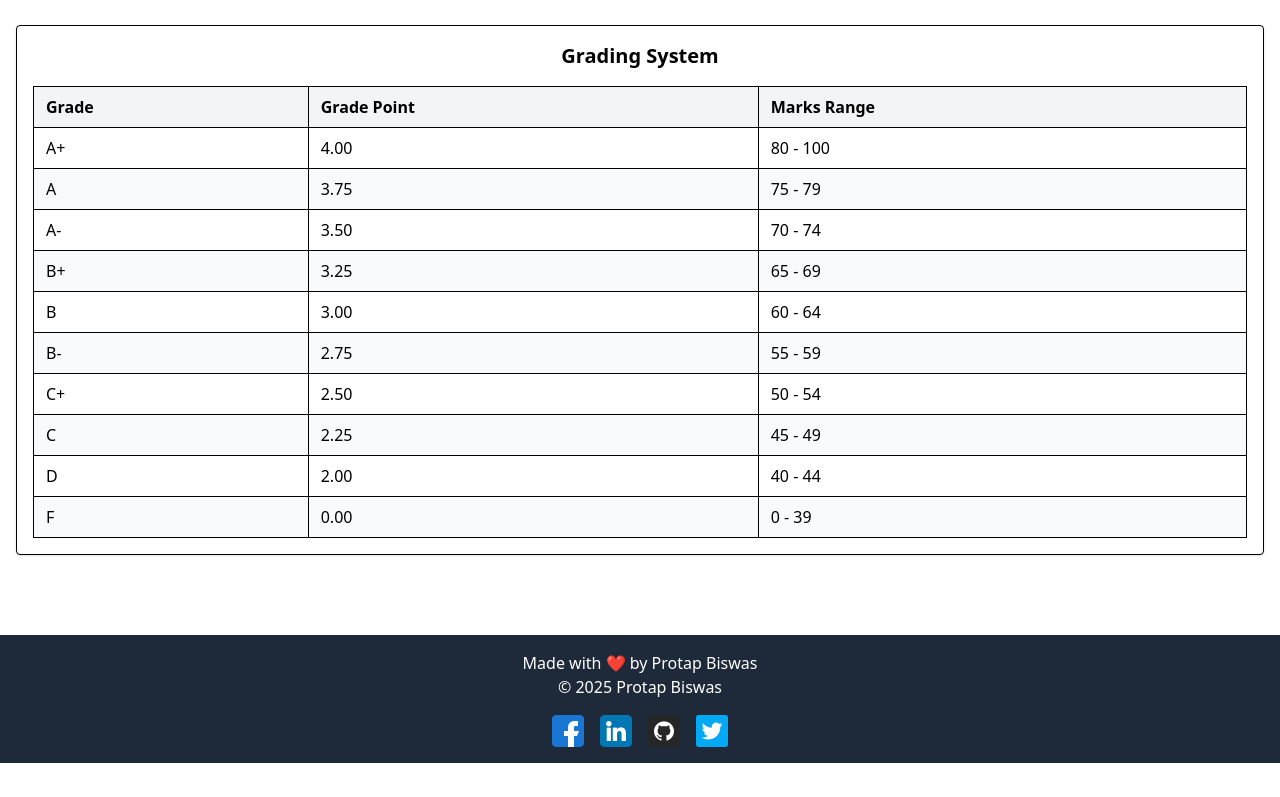
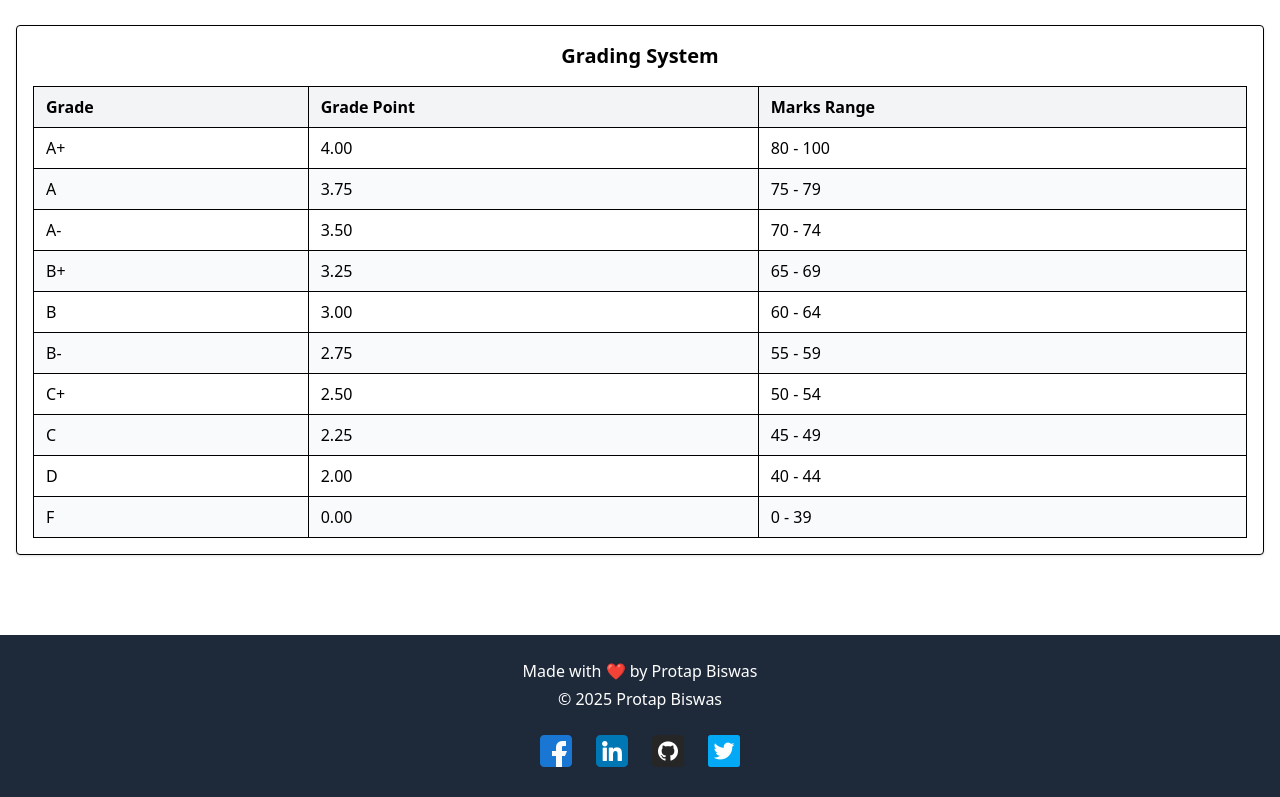
Before and after one commit to protap1100/Cgpa-Calculator, a React (Vite) app: page / in a window 1280 px wide. Shown: the part 911-1708 px from the top of the page. Before the commit the page ends 1674 px from the top, so only its background shows below. Built offline with nearby package versions, Linux system fonts and the light colour scheme.

Commit message:
footer updated

```diff
--- a/src/Components/Footer.jsx
+++ b/src/Components/Footer.jsx
@@ -3,7 +3,6 @@ import twitter from "../assets/Social-Icons/twitter.png";
 import linkedin from "../assets/Social-Icons/linkedin.png";
 import github from "../assets/Social-Icons/github.png";
 import facebook from "../assets/Social-Icons/facebook.png";
-import { Link } from "react-router-dom";
 
 const Footer = () => {
   const fade = useSpring({
@@ -15,35 +14,46 @@ const Footer = () => {
   return (
     <animated.footer
       style={fade}
-      className="mt-10 footer footer-center bg-gray-800 text-white p-4"
+      className="mt-10 bg-gray-800 text-white py-6 px-4"
     >
-      <div className="container mx-auto text-center">
-        <aside className="mb-4">
-          <p>Made with ❤️ by Protap Biswas</p>
+      <div className="container max-w-5xl mx-auto text-center">
+        <aside className="mb-6 space-y-1 text-sm md:text-base">
+          <p>Made with <span role="img" aria-label="heart">❤️</span> by Protap Biswas</p>
           <p>&copy; {new Date().getFullYear()} Protap Biswas</p>
         </aside>
-        <div className="flex justify-center space-x-4">
-          <Link to="https://www.facebook.com/protap.biswas1100">
-            <img className="h-8 w-8" src={facebook} alt="" />{" "}
-          </Link>
-          <Link to="https://www.linkedin.com/in/protap-biswas1100/">
-            <img
-              className="h-8 w-8 hover:bg-transparent"
-              src={linkedin}
-              alt=""
-            />{" "}
-          </Link>
-          <Link to="https://github.com/protap1100">
-            <img className="h-8 w-8 hover:bg-transparent" src={github} alt="" />{" "}
-          </Link>
-          <Link to="https://twitter.com/protapb110">
-            <img
-              className="h-8 w-8 hover:bg-transparent"
-              src={twitter}
-              alt=""
-            />{" "}
-          </Link>
-        </div>
+        <nav aria-label="Social media links">
+          <ul className="flex justify-center space-x-6">
+            {[{
+              href: "https://www.facebook.com/protap.biswas1100",
+              src: facebook,
+              alt: "Facebook",
+            }, {
+              href: "https://www.linkedin.com/in/protap-biswas1100/",
+              src: linkedin,
+              alt: "LinkedIn",
+            }, {
+              href: "https://github.com/protap1100",
+              src: github,
+              alt: "GitHub",
+            }, {
+              href: "https://twitter.com/protapb110",
+              src: twitter,
+              alt: "Twitter",
+            }].map(({ href, src, alt }) => (
+              <li key={alt}>
+                <a
+                  href={href}
+                  target="_blank"
+                  rel="noopener noreferrer"
+                  aria-label={alt}
+                  className="inline-block transition-transform duration-200 hover:scale-110 hover:opacity-80"
+                >
+                  <img className="h-8 w-8" src={src} alt={alt} />
+                </a>
+              </li>
+            ))}
+          </ul>
+        </nav>
       </div>
     </animated.footer>
   );
```
